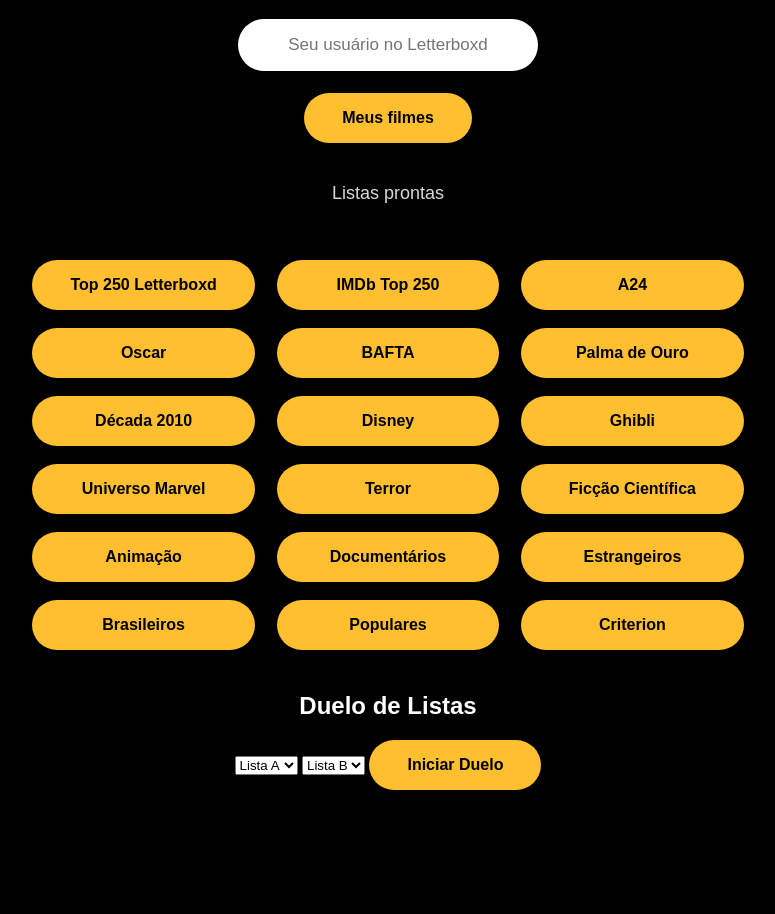
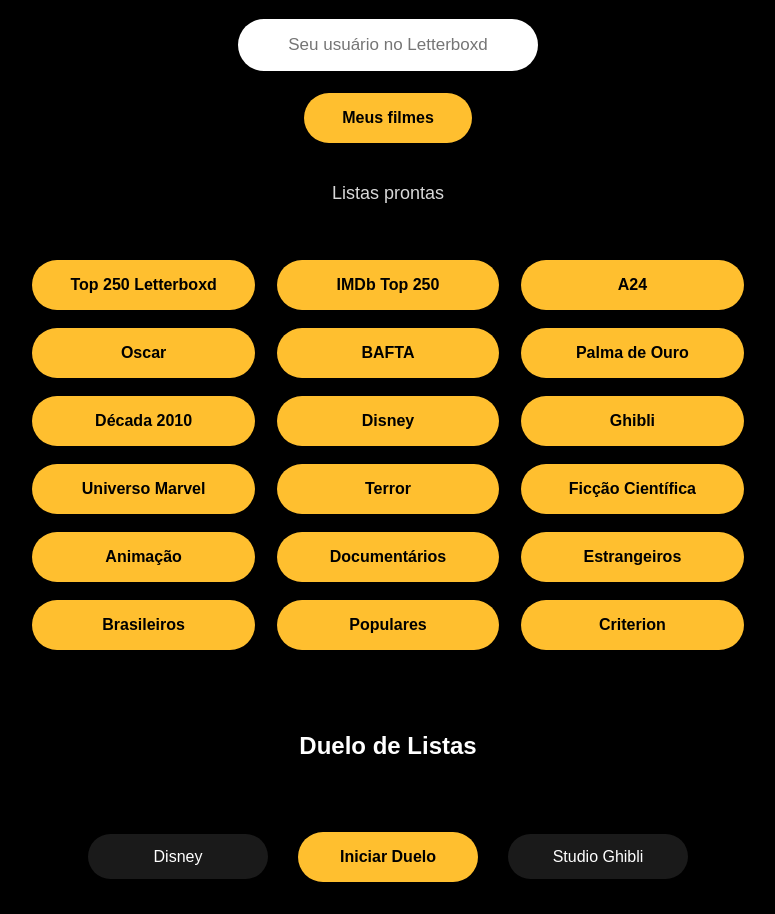
Before and after one commit to sabotag3x/test, a website: page public/index.html in a window 1280 px wide. Shown: the part 110-1024 px from the top of the page, without its empty margins (252-1027 px from the left). Before the commit the page ends 932 px from the top, so only its background shows below. Drawn offline with Linux system fonts and the light colour scheme.

Commit message:
Update index.html

```diff
--- a/public/index.html
+++ b/public/index.html
@@ -271,6 +271,48 @@
   margin-top:60px;
 }
 
+  /* ================= vs ================= */
+
+  .versus-picker{
+  display:flex;
+  align-items:center;
+  justify-content:center;
+  gap:30px;
+  margin-top:30px;
+  flex-wrap:wrap;
+}
+
+.versus-picker select{
+  appearance:none;
+  padding:14px 20px;
+  border-radius:30px;
+  border:none;
+  background:#1a1a1a;
+  color:#fff;
+  font-size:16px;
+  min-width:180px;
+  text-align:center;
+  cursor:pointer;
+}
+
+.versus-picker button{
+  padding:16px 42px;
+  border-radius:40px;
+  background:#ffbf2f;
+  border:none;
+  font-weight:bold;
+  font-size:16px;
+  cursor:pointer;
+}
+
+@media(max-width:700px){
+  .versus-picker{
+    flex-direction:column;
+    gap:18px;
+  }
+}
+
+
 
 
 /* ================= MOBILE ================= */
@@ -326,25 +368,32 @@
   <button onclick="startList('criterion')">Criterion</button>
 </div>
 
-  <div class="versus">
-  <h2>Duelo de Listas</h2>
+<h2 style="margin-top:60px">Duelo de Listas</h2>
 
+<div class="versus-picker">
   <select id="listA">
-    <option value="">Lista A</option>
-    <option value="disney">Disney</option>
-    <option value="ghibli">Ghibli</option>
+    <option value="disney" selected>Disney</option>
+    <option value="ghibli">Studio Ghibli</option>
     <option value="a24">A24</option>
-  </select>
-
-  <select id="listB">
-    <option value="">Lista B</option>
-    <option value="ghibli">Ghibli</option>
-    <option value="disney">Disney</option>
-    <option value="a24">A24</option>
+    <option value="criterion">Criterion</option>
+    <option value="brasileiros">Brasileiros</option>
+    <option value="estrangeiros">Estrangeiros</option>
+    <option value="terror">Terror</option>
   </select>
 
   <button onclick="startVersus()">Iniciar Duelo</button>
+
+  <select id="listB">
+    <option value="ghibli" selected>Studio Ghibli</option>
+    <option value="disney">Disney</option>
+    <option value="a24">A24</option>
+    <option value="criterion">Criterion</option>
+    <option value="brasileiros">Brasileiros</option>
+    <option value="estrangeiros">Estrangeiros</option>
+    <option value="terror">Terror</option>
+  </select>
 </div>
+
 
 
 </div>
```
